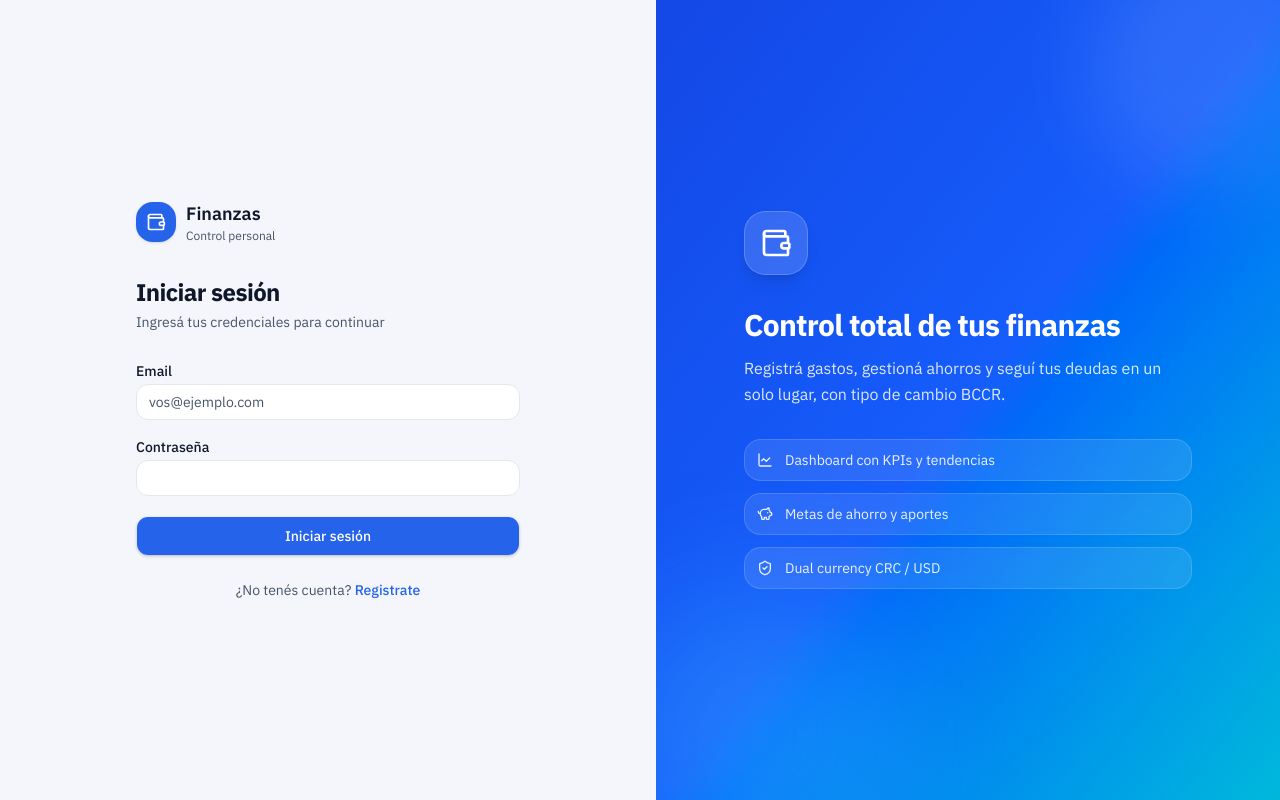
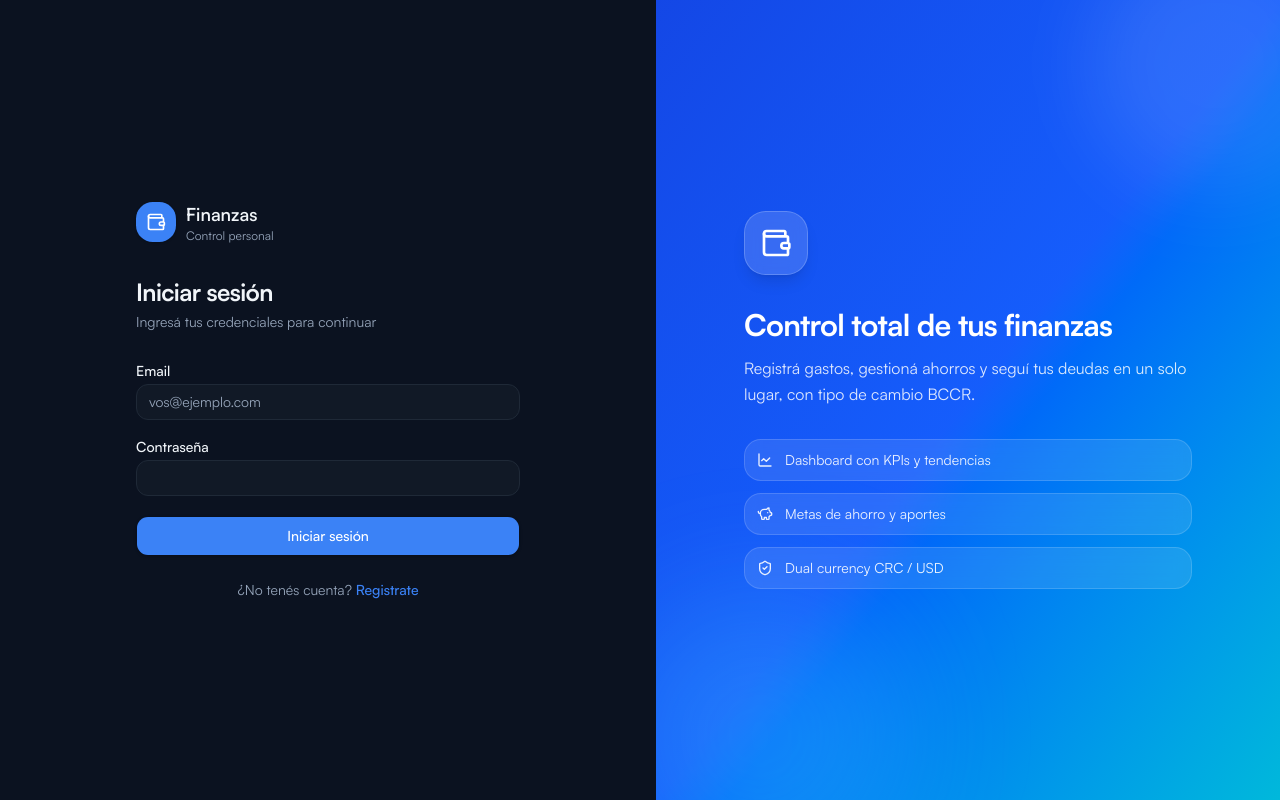
Before and after one commit to Mack8/finanzas-app, a Next.js app: page /login in a window 1280 px wide. Built offline with nearby package versions, Linux system fonts and the light colour scheme.

Commit message:
feat: apply calm ledger cockpit design

```diff
--- a/app/(dashboard)/layout.tsx
+++ b/app/(dashboard)/layout.tsx
@@ -9,7 +9,7 @@ export default function DashboardLayout({
 }) {
   return (
     <SidebarProvider>
-      <div className="flex min-h-screen bg-background">
+      <div className="calm-ledger flex min-h-screen bg-background text-foreground">
         <Sidebar />
         <div className="flex min-w-0 flex-1 flex-col">
           <Navbar />
--- a/app/globals.css
+++ b/app/globals.css
@@ -7,9 +7,9 @@
 @theme inline {
   --color-background: var(--background);
   --color-foreground: var(--foreground);
-  --font-sans: var(--font-ibm-plex-sans), ui-sans-serif, system-ui, sans-serif;
-  --font-mono: var(--font-ibm-plex-mono), ui-monospace, SFMono-Regular, monospace;
-  --font-heading: var(--font-ibm-plex-sans), ui-sans-serif, system-ui, sans-serif;
+  --font-sans: var(--font-satoshi), ui-sans-serif, system-ui, sans-serif;
+  --font-mono: ui-monospace, SFMono-Regular, monospace;
+  --font-heading: var(--font-satoshi), ui-sans-serif, system-ui, sans-serif;
   --color-sidebar-ring: var(--sidebar-ring);
   --color-sidebar-border: var(--sidebar-border);
   --color-sidebar-accent-foreground: var(--sidebar-accent-foreground);
@@ -162,6 +162,75 @@
   --shadow-elevated: 0 8px 30px rgb(0 0 0 / 0.35);
 }
 
+.calm-ledger {
+  --background: #f3f8f6;
+  --foreground: #12332e;
+  --card: #ffffff;
+  --card-foreground: #12332e;
+  --popover: #ffffff;
+  --popover-foreground: #12332e;
+  --primary: #15765d;
+  --primary-foreground: #ffffff;
+  --secondary: #e5f0eb;
+  --secondary-foreground: #12332e;
+  --muted: #e5f0eb;
+  --muted-foreground: #4a6e64;
+  --accent: #e5f0eb;
+  --accent-foreground: #12332e;
+  --border: #c5d9d0;
+  --input: #c5d9d0;
+  --ring: #15765d;
+  --surface: #f3f8f6;
+  --success: #15765d;
+  --danger: #b34030;
+  --destructive: #b34030;
+  --warning: #8b5d12;
+  --sidebar: #ffffff;
+  --sidebar-foreground: #12332e;
+  --sidebar-primary: #15765d;
+  --sidebar-primary-foreground: #ffffff;
+  --sidebar-accent: #e5f0eb;
+  --sidebar-accent-foreground: #12332e;
+  --sidebar-border: #c5d9d0;
+  --sidebar-ring: #15765d;
+}
+
+.dark .calm-ledger {
+  --background: #071b1c;
+  --foreground: #f4fbf9;
+  --card: #0d2b2b;
+  --card-foreground: #f4fbf9;
+  --popover: #0d2b2b;
+  --popover-foreground: #f4fbf9;
+  --primary: #2bb38f;
+  --primary-foreground: #071b1c;
+  --secondary: #112f2e;
+  --secondary-foreground: #f4fbf9;
+  --muted: #112f2e;
+  --muted-foreground: #9ac6bd;
+  --accent: #112f2e;
+  --accent-foreground: #f4fbf9;
+  --border: #2a5752;
+  --input: #2a5752;
+  --ring: #2bb38f;
+  --surface: #112f2e;
+  --success: #2bb38f;
+  --success-foreground: #071b1c;
+  --danger: #ed7d69;
+  --danger-foreground: #071b1c;
+  --destructive: #ed7d69;
+  --warning: #f0ba62;
+  --warning-foreground: #071b1c;
+  --sidebar: #0d2b2b;
+  --sidebar-foreground: #9ac6bd;
+  --sidebar-primary: #2bb38f;
+  --sidebar-primary-foreground: #071b1c;
+  --sidebar-accent: #112f2e;
+  --sidebar-accent-foreground: #f4fbf9;
+  --sidebar-border: #2a5752;
+  --sidebar-ring: #2bb38f;
+}
+
 @layer base {
   * {
     @apply border-border outline-ring/50;
--- a/app/layout.tsx
+++ b/app/layout.tsx
@@ -1,19 +1,11 @@
 import type { Metadata } from 'next'
-import { IBM_Plex_Sans, IBM_Plex_Mono } from 'next/font/google'
+import localFont from 'next/font/local'
 import { ThemeProvider } from 'next-themes'
 import './globals.css'
 
-const ibmPlexSans = IBM_Plex_Sans({
-  subsets: ['latin'],
-  weight: ['300', '400', '500', '600', '700'],
-  variable: '--font-ibm-plex-sans',
-  display: 'swap',
-})
-
-const ibmPlexMono = IBM_Plex_Mono({
-  subsets: ['latin'],
-  weight: ['400', '500', '600'],
-  variable: '--font-ibm-plex-mono',
+const satoshi = localFont({
+  src: './fonts/Satoshi-Variable.woff2',
+  variable: '--font-satoshi',
   display: 'swap',
 })
 
@@ -29,10 +21,10 @@ export default function RootLayout({
 }) {
   return (
     <html lang="es" suppressHydrationWarning>
-      <body className={`${ibmPlexSans.variable} ${ibmPlexMono.variable} font-sans`}>
+      <body className={`${satoshi.variable} font-sans`}>
         <ThemeProvider
           attribute="class"
-          defaultTheme="system"
+          defaultTheme="dark"
           enableSystem
           disableTransitionOnChange
         >
--- a/components/layout/Sidebar.tsx
+++ b/components/layout/Sidebar.tsx
@@ -92,6 +92,7 @@ export function Sidebar() {
                     <li key={href}>
                       <Link
                         href={href}
+                        aria-current={active ? 'page' : undefined}
                         onClick={() => isMobile && toggleSidebar()}
                         className={cn(
                           'group relative flex items-center gap-3 rounded-xl px-3 py-2.5 text-sm font-medium transition-all duration-200',
```
